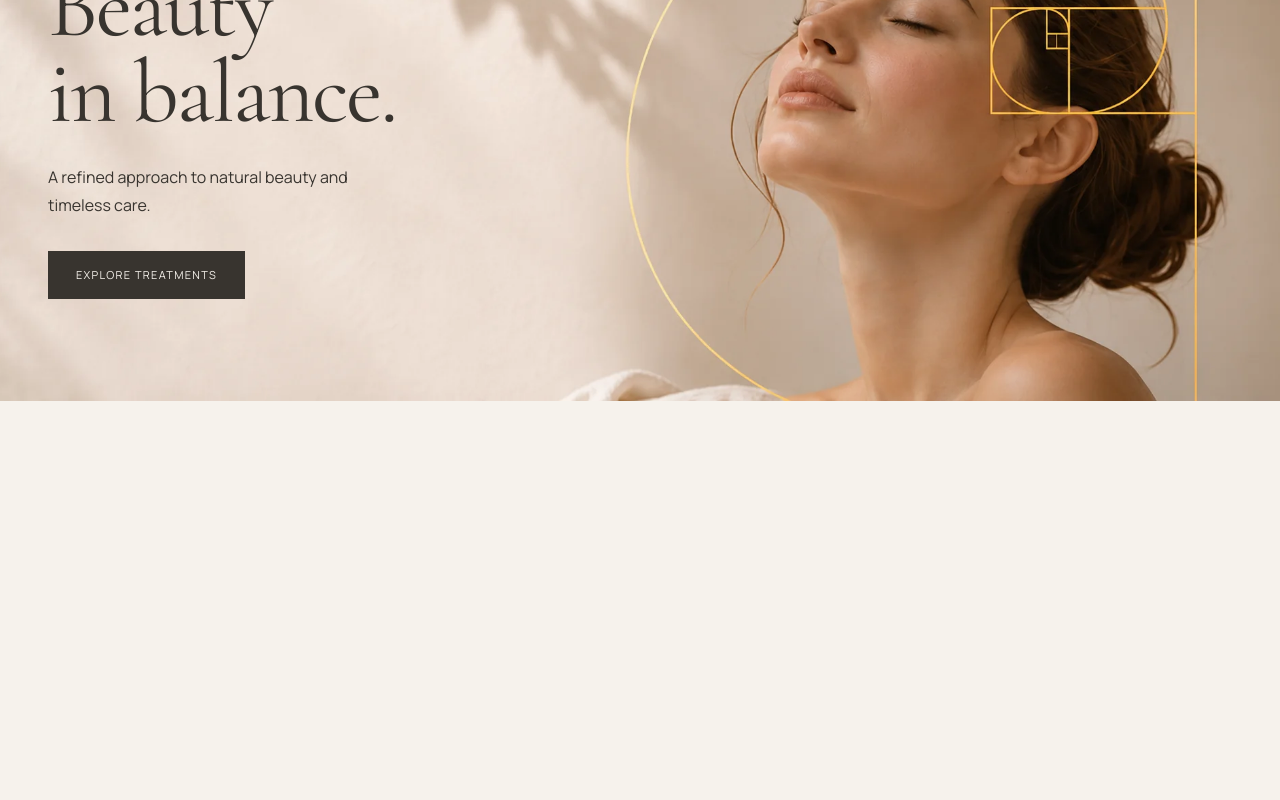
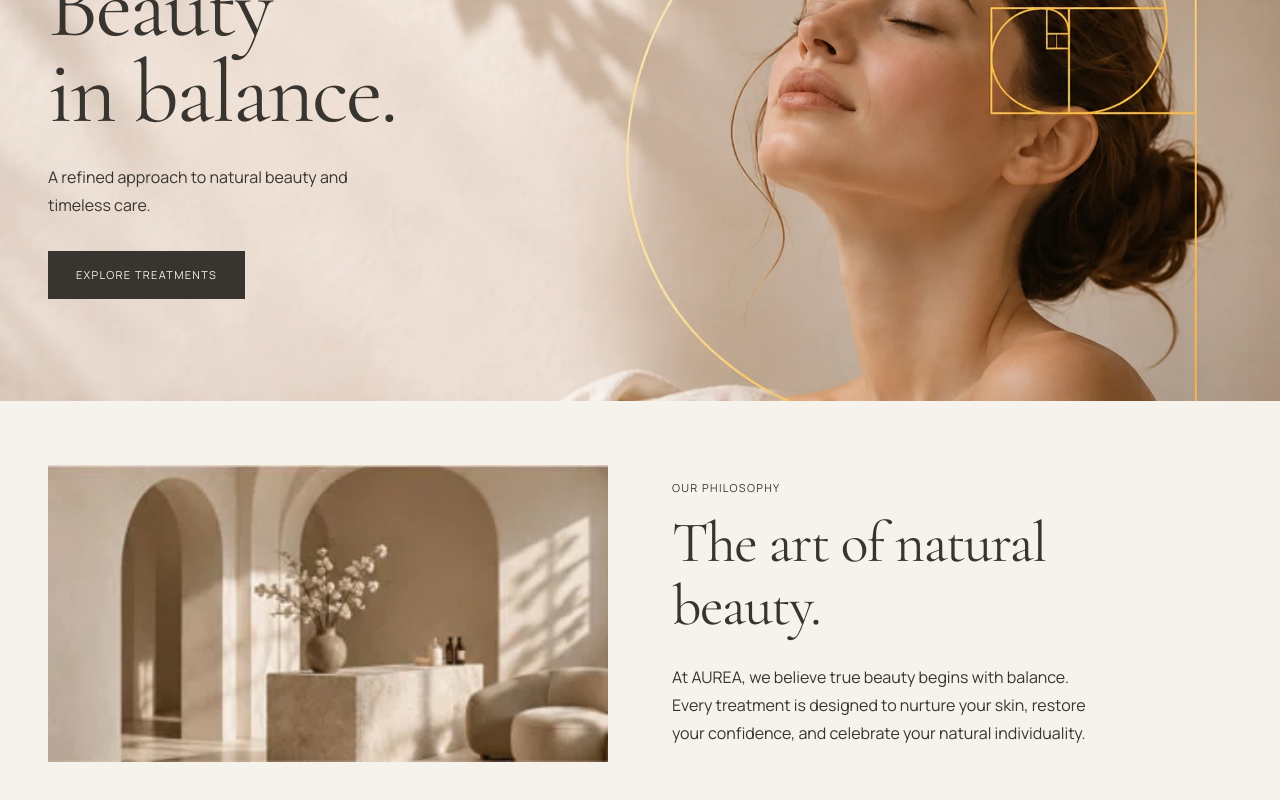
Before and after one commit to TrixterXD/aurea-beauty-studio, a Next.js app: page / in a window 1280 px wide. Shown: the part 230-1030 px from the top of the page. Before the commit the page ends 800 px from the top, so only its background shows below. Built offline with nearby package versions, Linux system fonts and the light colour scheme.

Commit message:
feat: implement philosophy section

```diff
--- a/src/app/page.tsx
+++ b/src/app/page.tsx
@@ -1,9 +1,11 @@
 import Hero from "../components/Hero";
+import Philosophy from "../components/Philosophy";
 
 export default function Home() {
   return (
     <main>
       <Hero />
+      <Philosophy />
     </main>
   );
 }
--- /dev/null
+++ b/src/components/Philosophy.module.css
@@ -0,0 +1,63 @@
+.philosophy {
+  background: var(--color-ivory);
+}
+
+.inner {
+  display: grid;
+  grid-template-columns: minmax(0, 1fr) minmax(0, 1fr);
+  align-items: center;
+  gap: 64px;
+  max-width: 1280px;
+  margin-inline: auto;
+  padding: 64px 48px;
+}
+
+.image {
+  position: relative;
+  aspect-ratio: 311 / 165;
+  background: var(--color-cream);
+}
+
+.image img {
+  object-fit: cover;
+}
+
+.content {
+  max-width: 440px;
+}
+
+.eyebrow {
+  margin-bottom: 16px;
+  font-size: 11px;
+  letter-spacing: 0.12em;
+}
+
+.title {
+  max-width: 400px;
+  font-size: clamp(40px, 4.5vw, 64px);
+  letter-spacing: -0.025em;
+}
+
+.description {
+  margin-top: 24px;
+  font-size: 16px;
+  line-height: 1.75;
+}
+
+@media (max-width: 1000px) {
+  .inner {
+    gap: 32px;
+    padding-inline: 32px;
+  }
+}
+
+@media (max-width: 700px) {
+  .inner {
+    grid-template-columns: minmax(0, 1fr);
+    padding: 48px 20px;
+  }
+
+  .content {
+    max-width: none;
+  }
+}
--- /dev/null
+++ b/src/components/Philosophy.tsx
@@ -0,0 +1,35 @@
+import Image from "next/image";
+import styles from "./Philosophy.module.css";
+
+export default function Philosophy() {
+  return (
+    <section
+      id="philosophy"
+      className={styles.philosophy}
+      aria-labelledby="philosophy-title"
+    >
+      <div className={styles.inner}>
+        <div className={styles.image}>
+          <Image
+            src="/images/philosophy.webp"
+            alt="A sunlit studio interior with arched doorways, flowers and a treatment chair."
+            fill
+            sizes="(max-width: 700px) calc(100vw - 40px), (max-width: 1000px) calc((100vw - 96px) / 2), (max-width: 1280px) calc((100vw - 160px) / 2), 560px"
+            unoptimized
+          />
+        </div>
+        <div className={styles.content}>
+          <p className={styles.eyebrow}>OUR PHILOSOPHY</p>
+          <h2 id="philosophy-title" className={styles.title}>
+            The art of natural beauty.
+          </h2>
+          <p className={styles.description}>
+            At AUREA, we believe true beauty begins with balance. Every treatment
+            is designed to nurture your skin, restore your confidence, and
+            celebrate your natural individuality.
+          </p>
+        </div>
+      </div>
+    </section>
+  );
+}
```
